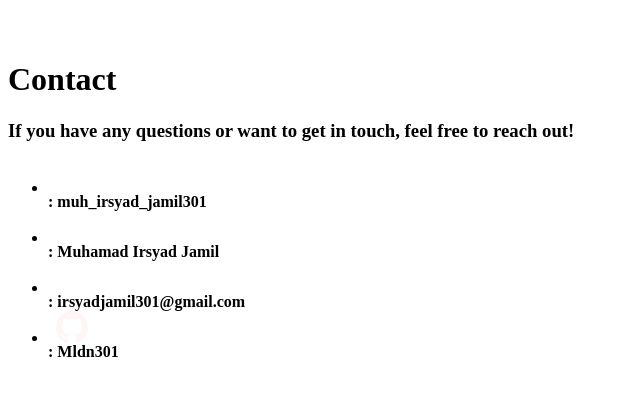
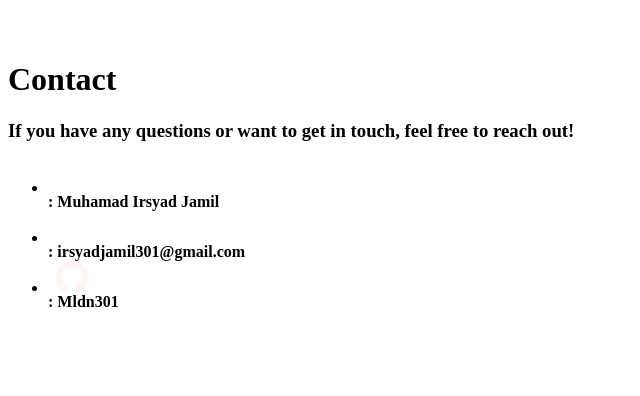
Before and after one commit to Mldn301/Personal_Portfolio_Website_IrsyadJamil, a plain HTML site: page pages/contact.html in a window 1280 px wide. Shown: the whole page, without its empty margins (0-640 px from the left). Drawn offline with Linux system fonts and the light colour scheme.

Commit message:
adding some improvement and fixed bug

```diff
--- a/pages/contact.html
+++ b/pages/contact.html
@@ -13,20 +13,6 @@
         <div class="contact-content">
             <h3>If you have any questions or want to get in touch, feel free to reach out!</h3>
             <ul class="contact-list">
-                <li>
-                    <svg width="48px" height="32px" viewBox="0 -0.5 25 25" fill="none" xmlns="http://www.w3.org/2000/svg">
-        <g id="SVGRepo_bgCarrier" stroke-width="0"></g>
-        <g id="SVGRepo_tracerCarrier" stroke-linecap="round" stroke-linejoin="round"></g>
-        <g id="SVGRepo_iconCarrier"> <path fill-rule="evenodd" clip-rule="evenodd" d="M15.5 5H9.5C7.29086 5 5.5 6.79086 5.5 9V15C5.5 17.2091 7.29086 19 9.5 19H15.5C17.7091 19 19.5 17.2091 19.5 15V9C19.5 6.79086 17.7091 5 15.5 5Z" stroke="#ffffff" stroke-width="1.5" stroke-linecap="round" stroke-linejoin="round"></path>
-            <path fill-rule="evenodd" clip-rule="evenodd" d="M12.5 15C10.8431 15 9.5 13.6569 9.5 12C9.5 10.3431 10.8431 9 12.5 9C14.1569 9 15.5 10.3431 15.5 12C15.5 12.7956 15.1839 13.5587 14.6213 14.1213C14.0587 14.6839 13.2956 15 12.5 15Z" stroke="#ffffff" stroke-width="1.5" stroke-linecap="round" stroke-linejoin="round"></path>
-            <rect x="15.5" y="9" width="2" height="2" rx="1" transform="rotate(-90 15.5 9)" fill="#ffffff"></rect>
-            <rect x="16" y="8.5" width="1" height="1" rx="0.5" transform="rotate(-90 16 8.5)" stroke="#ffffff" stroke-linecap="round"></rect>
-        </g>
-    </svg>
-    <div  class="desc">
-    <strong>: muh_irsyad_jamil301</strong>
-    </div>
-                </li>
                 <li>
                    <a href="https://www.linkedin.com/in/muhamad-irsyad-jamil-16125728b?utm_source=share&utm_campaign=share_via&utm_content=profile&utm_medium=android_app">
                     <svg width="48px" height="32px" viewBox="0 0 24 24" fill="none" xmlns="http://www.w3.org/2000/svg">
--- a/style.css
+++ b/style.css
@@ -54,7 +54,7 @@ main {
 }
 
 .page-section {
-  height: 100vh;
+  min-height: 100vh;
   scroll-snap-align: start;
   padding: 80px 20px 20px;
   box-sizing: border-box;
```
Also changed, not shown: pages/about_me.html (+3 -2 lines), pages/home.html (+1 -3 lines). Lines whose indentation alone changed are shown as unchanged.
